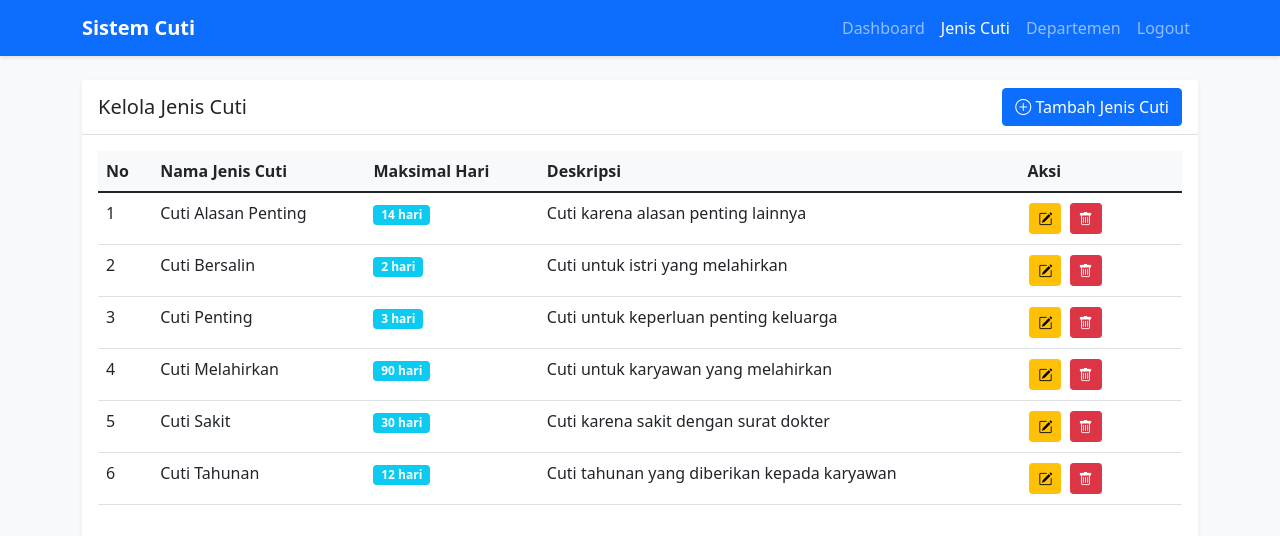
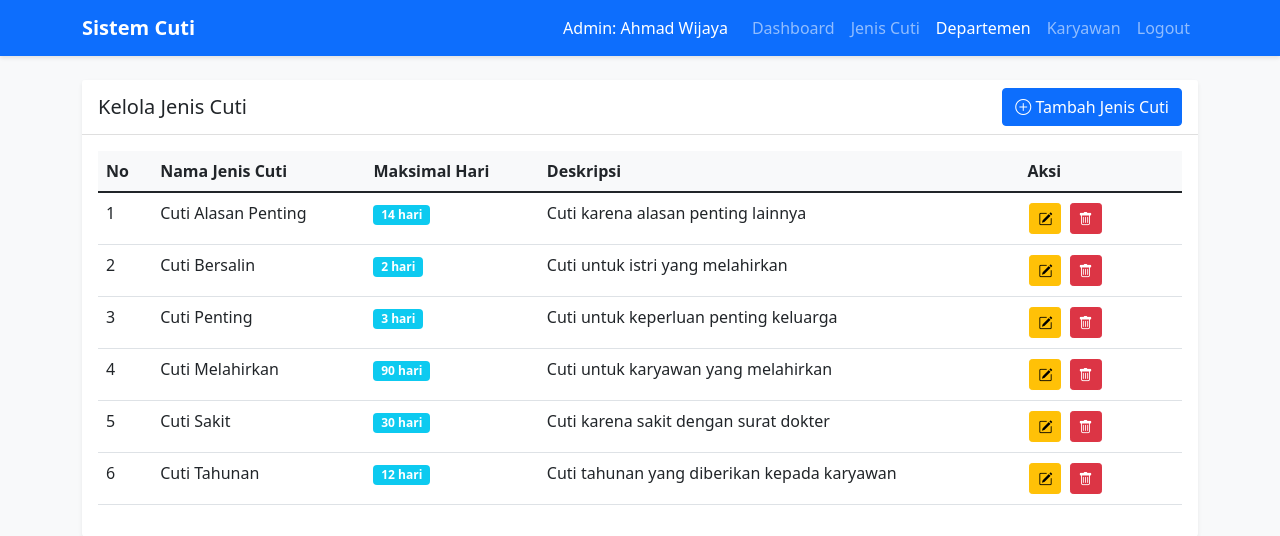
Before and after one commit to DevinaDianSaputri/UAS-PL, a PHP site: page /admin/jenis_cuti.php in a window 1280 px wide. Shown: the top 536 px of the page. Run offline with PHP 8.4, Linux system fonts and the light colour scheme; a user stored in the database is signed in; data comes from the database, SQL or seed files in the repository.

Commit message:
Update jenis_cuti.php

```diff
--- a/admin/jenis_cuti.php
+++ b/admin/jenis_cuti.php
@@ -56,9 +56,13 @@ $jenis_cuti = $stmt->fetchAll(PDO::FETCH_ASSOC);
         <div class="container">
             <a class="navbar-brand fw-bold" href="dashboard.php">Sistem Cuti</a>
             <div class="navbar-nav ms-auto">
+                <span class="navbar-text me-3 text-white">
+                    Admin: <?php echo htmlspecialchars($_SESSION['nama_lengkap'] ?? ''); ?>
+                </span>
                 <a class="nav-link" href="dashboard.php">Dashboard</a>
-                <a class="nav-link active" href="jenis_cuti.php">Jenis Cuti</a>
-                <a class="nav-link" href="departemen.php">Departemen</a>
+                <a class="nav-link" href="jenis_cuti.php">Jenis Cuti</a>
+                <a class="nav-link active" href="departemen.php">Departemen</a>
+                <a class="nav-link" href="karyawan.php">Karyawan</a>
                 <a class="nav-link" href="../logout.php">Logout</a>
             </div>
         </div>
```
